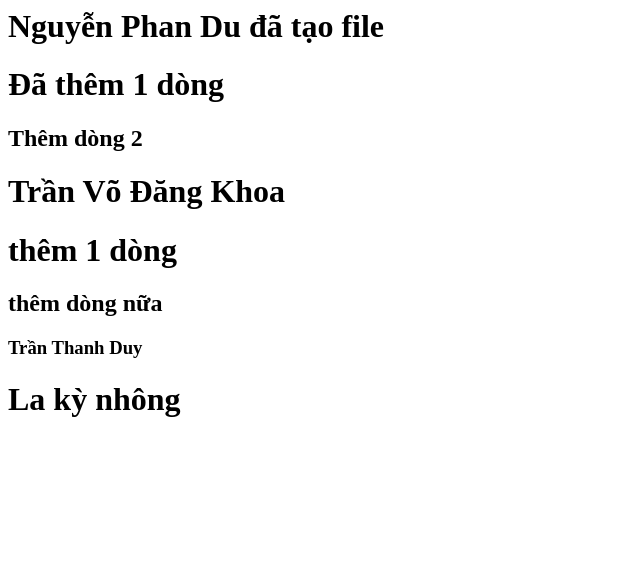
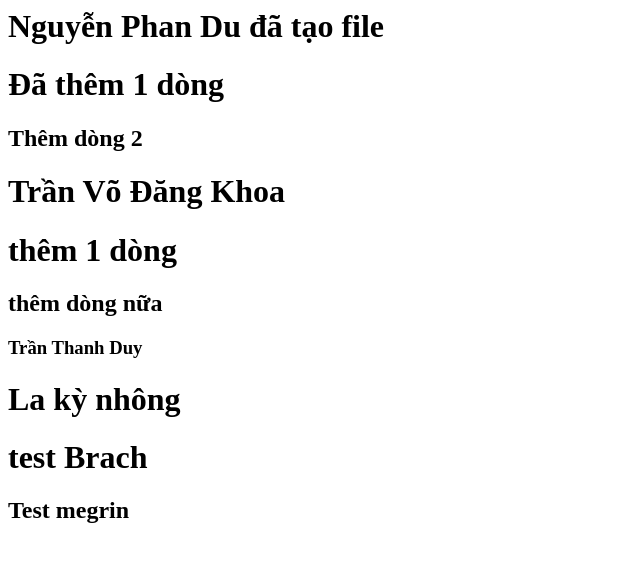
Before and after one commit to NguyenPhanDu/DEMO_GITHUD, a plain HTML site: page index.html in a window 1280 px wide. Shown: the whole page, without its empty margins (0-640 px from the left). Drawn offline with Linux system fonts and the light colour scheme.

Commit message:
Khoa test branch

```diff
--- a/index.html
+++ b/index.html
@@ -6,3 +6,5 @@
 <h2>thêm dòng nữa</h2>
 <h3>Trần Thanh Duy</h3>
 <h1>La kỳ nhông</h1>
+<h1>test Brach</h1>
+<h2>Test megrin</h2>
```
Also changed, not shown: Test_brach.html (added, +1 -0 lines).
